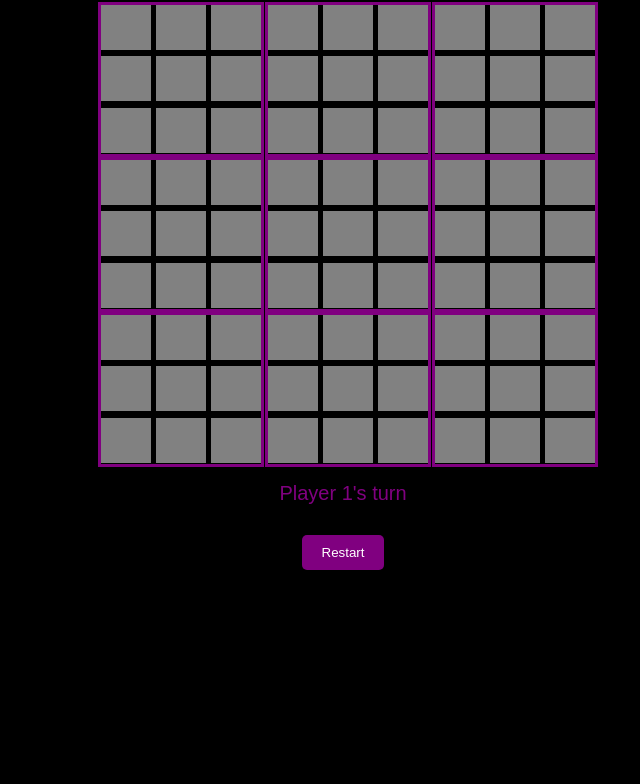
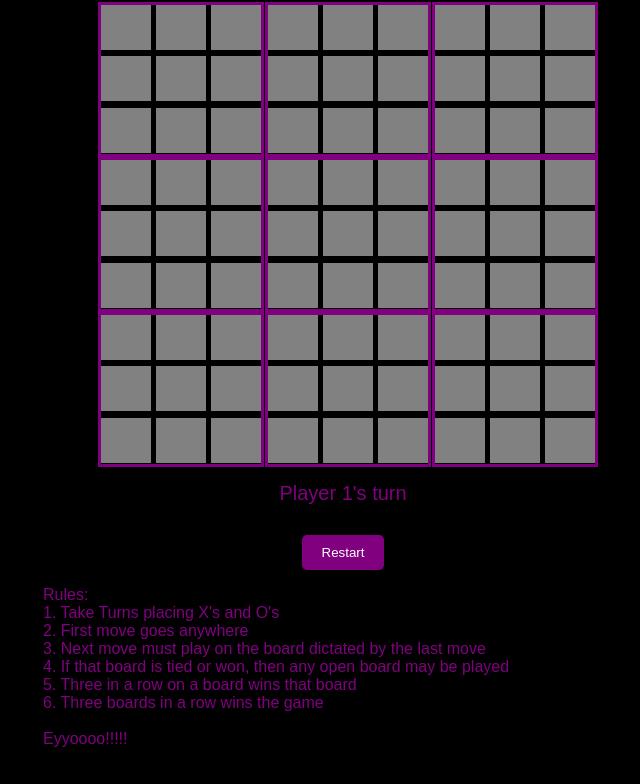
Before and after one commit to locklynch/superttt, a plain HTML site: page index.html in a window 1280 px wide. Shown: the part 98-882 px from the top of the page, without its empty margins (297-937 px from the left). Before the commit the page ends 800 px from the top, so only its background shows below. Drawn offline with Linux system fonts and the light colour scheme.

Commit message:
cleaned up code and included rules for game in html page

```diff
--- a/index.html
+++ b/index.html
@@ -150,6 +150,17 @@
         <p id="restart">
             <button id="restart-button" onclick="resetGame()">Restart</button>
         </p>
+        <p id="rules">
+            Rules:<br>
+            1. Take Turns placing X's and O's<br>
+            2. First move goes anywhere<br>
+            3. Next move must play on the board dictated by the last move<br>
+            4. If that board is tied or won, then any open board may be played<br>
+            5. Three in a row on a board wins that board<br>
+            6. Three boards in a row wins the game<br>
+            <br>
+            Eyyoooo!!!!!
+        </p>
     </div>
     <script src="script.js"></script>
 </body>
```
Also changed, not shown: script.js (+66 -108 lines).
